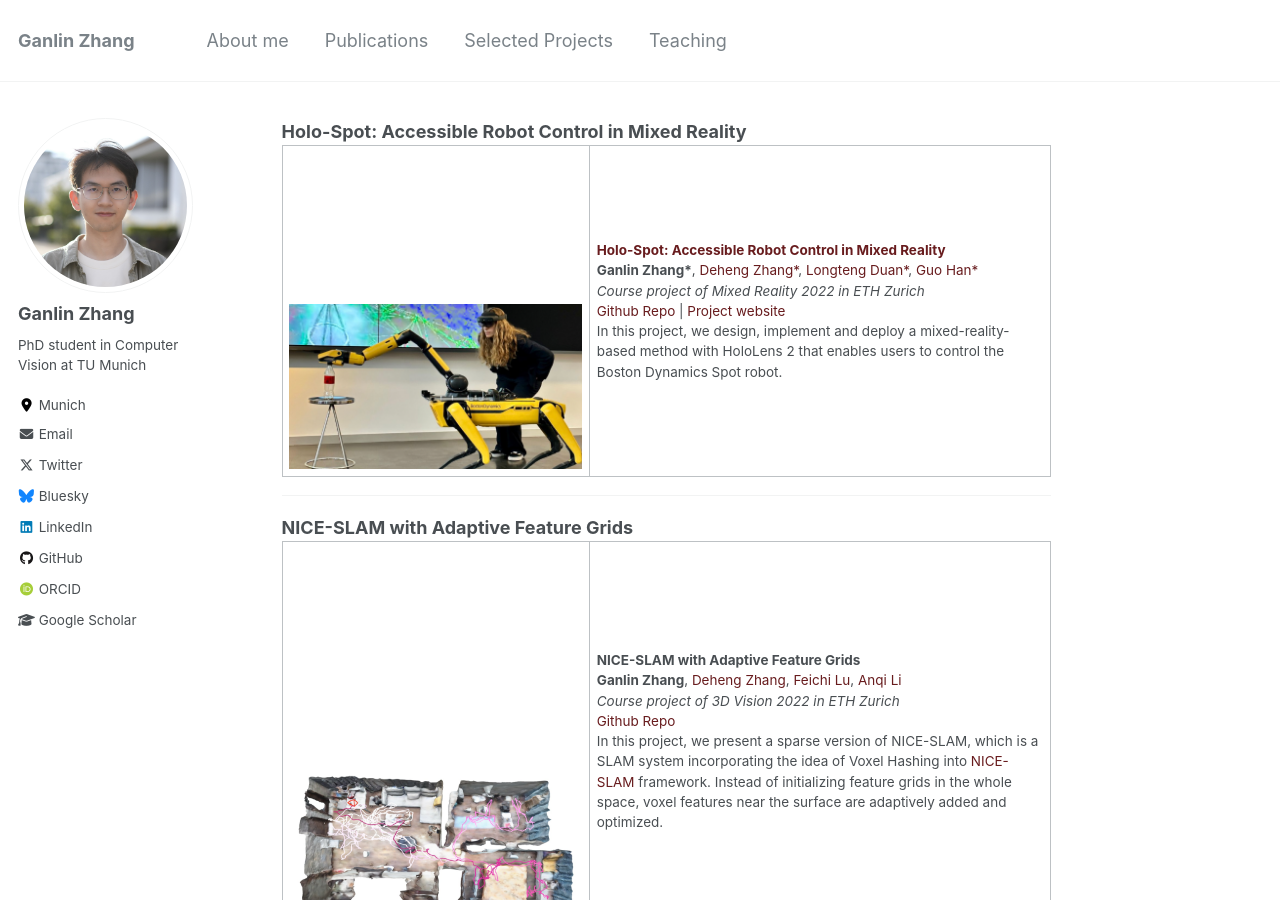
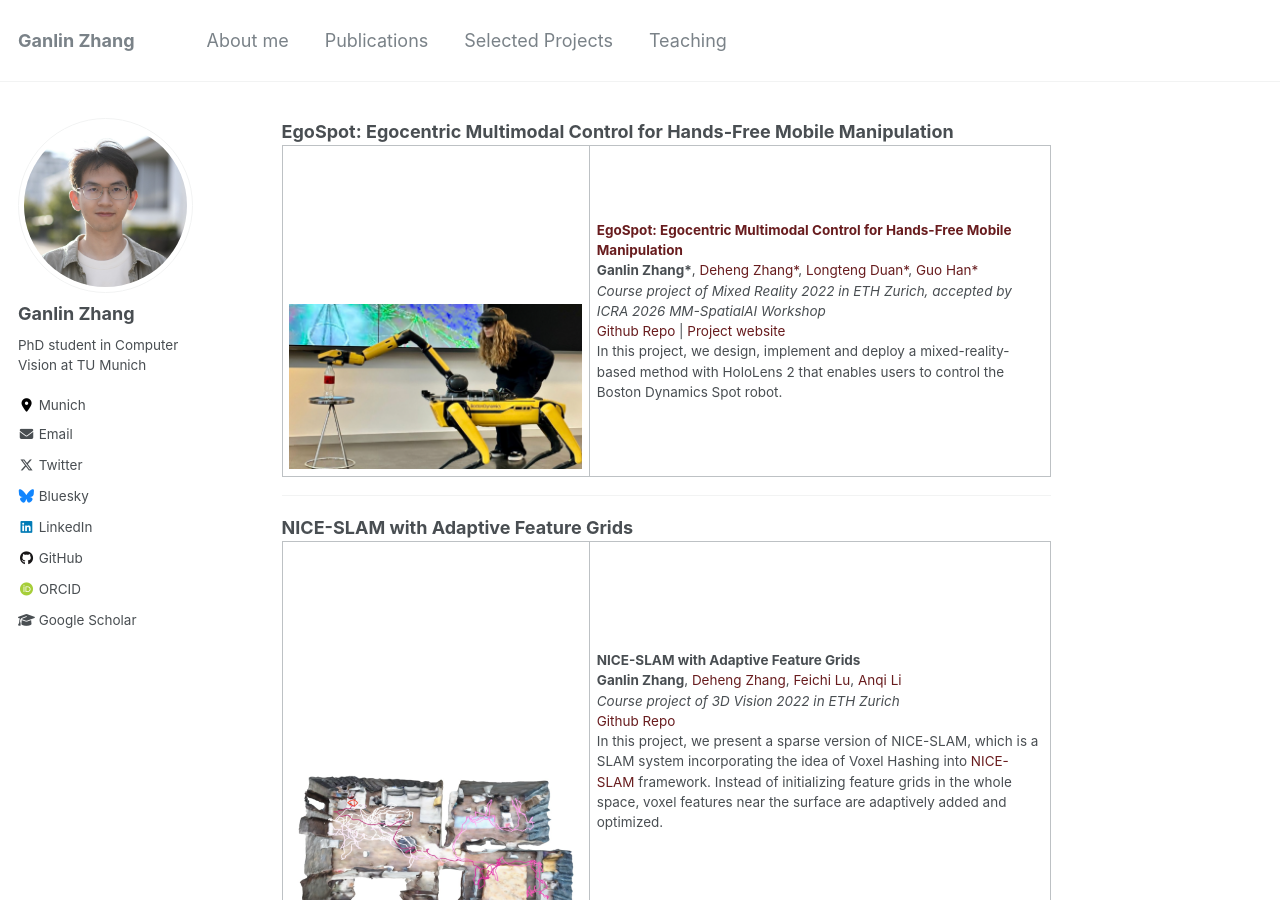
Before and after one commit to zhangganlin/zhangganlin.github.io, a Jekyll site: the page built from _pages/projects.md, in a window 1280 px wide and 900 px high. Built offline with Jekyll 4.4.1, drawn with Linux system fonts in a browser that asks for light colours; our own code applies the rules of GitHub Pages for plain Markdown files.

Commit message:
update egospot

```diff
--- a/_pages/projects.md
+++ b/_pages/projects.md
@@ -1,4 +1,4 @@
-<heading><strong>Holo-Spot: Accessible Robot Control in Mixed Reality</strong></heading>
+<heading><strong>EgoSpot: Egocentric Multimodal Control for Hands-Free Mobile Manipulation</strong></heading>
 <table class="responsive" width="100%" align="center" border="0" cellspacing="0" cellpadding="20">
   <tr>
     <td width="40%" data-prefix="holo">
@@ -16,7 +16,7 @@
       <papertitle>
         <strong>
           <a href="https://zhangganlin.github.io/Holo-Spot-Page/" target="_blank">
-            Holo-Spot: Accessible Robot Control in Mixed Reality
+            EgoSpot: Egocentric Multimodal Control for Hands-Free Mobile Manipulation
           </a>
         </strong>
       </papertitle>
@@ -26,7 +26,7 @@
       <a href="https://ch.linkedin.com/in/longteng-duan-566640205" target="_blank">Longteng Duan*</a>,
       <a href="https://github.com/guo-han" target="_blank">Guo Han*</a>
       <br>
-      <em>Course project of Mixed Reality 2022 in ETH Zurich</em>
+      <em>Course project of Mixed Reality 2022 in ETH Zurich, accepted by ICRA 2026 MM-SpatialAI Workshop</em>
       <br>
       <a href="https://dehezhang2.github.io//holo-spot" target="_blank">Github Repo</a> |
       <a href="https://zhangganlin.github.io/Holo-Spot-Page/index.html" target="_blank">Project website</a>
```
